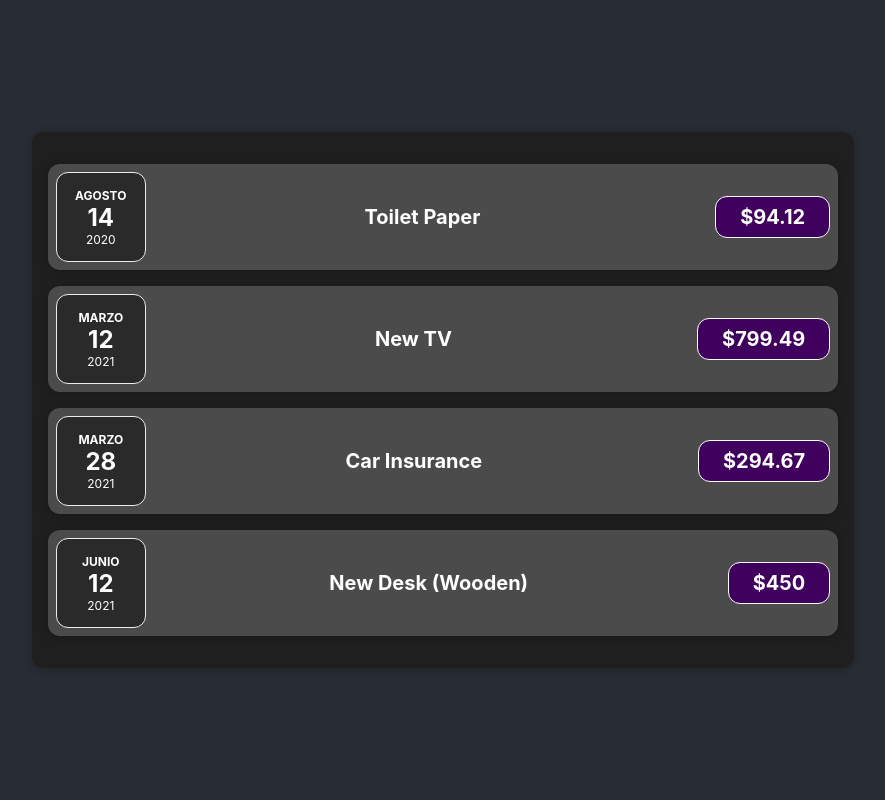
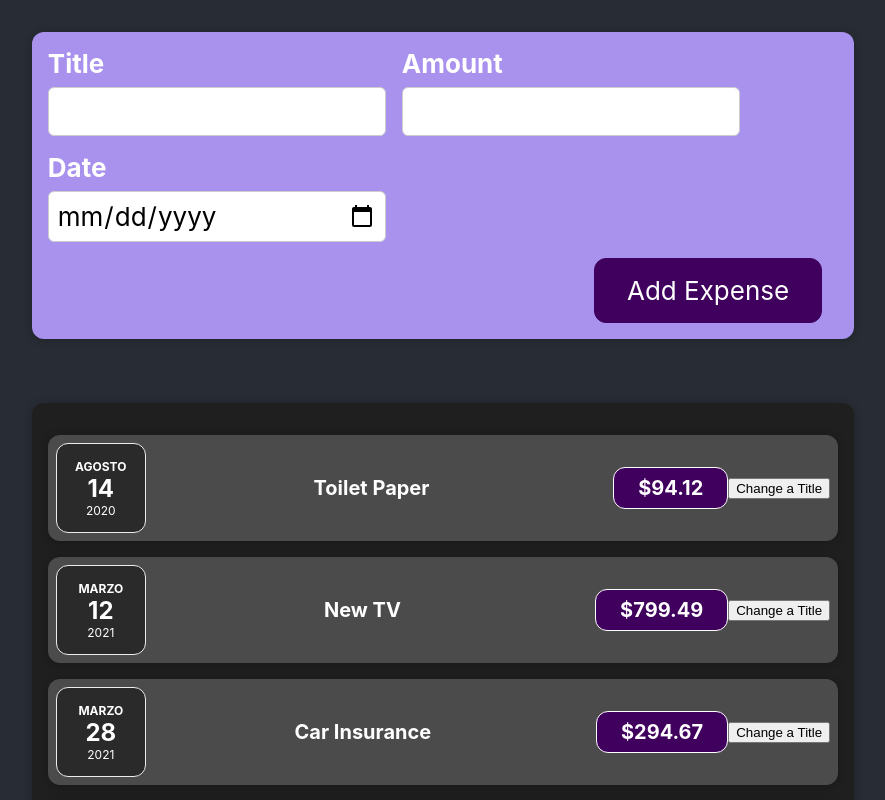
Before and after one commit to hathus/complete-react-app, a React (Create React App) app: page / in a window 1280 px wide. Shown: the top 800 px of the page, without its empty margins (197-1082 px from the left). Built offline with nearby package versions, Linux system fonts and the light colour scheme.

Commit message:
new expense form component

```diff
--- a/src/App.js
+++ b/src/App.js
@@ -1,5 +1,6 @@
 //import ExpenseItem from "./components/ExpenseItem";
 import Expenses from "./components/Expenses/Expenses";
+import NewExpense from "./components/NewExpense/NewExpense";
 import "./App.css";
 
 function App() {
@@ -32,6 +33,7 @@ function App() {
   return (
     <div className="App">
       <header className="App-header">
+        <NewExpense />
         <Expenses expenses={expenses} />
       </header>
     </div>
--- a/src/components/Expenses/ExpenseItem.js
+++ b/src/components/Expenses/ExpenseItem.js
@@ -1,15 +1,24 @@
 import ExpenseDate from './ExpenseDate';
 import Card from '../UI/Card';
 import './ExpenseItem.css'
+import { useState } from 'react';
 
-function ExpenseItem(props) {
+const ExpenseItem = (props) => {
+
+  const [title, setTitle] = useState(props.title);
+
+  const changeTitle = () => {
+    setTitle('Title updated!')
+  }
+
   return (
     <Card className='expense-item'>
       <ExpenseDate date={props.date} />
       <div className='expense-item__description'>
-        <h2>{props.title}</h2>
+        <h2>{title}</h2>
         <div className='expense-item__price'>${props.amount}</div>
       </div>
+      <button onClick={changeTitle}>Change a Title</button>
     </Card>
   );
 }
--- /dev/null
+++ b/src/components/NewExpense/ExpenseForm.css
@@ -0,0 +1,26 @@
+.new-expense__controls {
+  display: flex;
+  flex-wrap: wrap;
+  gap: 1rem;
+  margin-bottom: 1rem;
+  text-align: left;
+}
+
+.new-expense__control label {
+  font-weight: bold;
+  margin-bottom: 0.5rem;
+  display: block;
+}
+
+.new-expense__control input {
+  font: inherit;
+  padding: 0.5rem;
+  border-radius: 6px;
+  border: 1px solid #ccc;
+  width: 20rem;
+  max-width: 100%;
+}
+
+.new-expense__actions {
+  text-align: right;
+}
--- /dev/null
+++ b/src/components/NewExpense/ExpenseForm.js
@@ -0,0 +1,28 @@
+import './ExpenseForm.css';
+
+const ExpenseForm = () => {
+
+  return (
+    <form>
+      <div className="new-expense__controls">
+        <div className="new-expense__control">
+          <label>Title</label>
+          <input type="text" />
+        </div>
+        <div className="new-expense__control">
+          <label>Amount</label>
+          <input type="number" min='0.01' step='0.01' />
+        </div>
+        <div className="new-expense__control">
+          <label>Date</label>
+          <input type="date" min='2020-01-01' max='2022-12-31' />
+        </div>
+      </div>
+      <div className='new-expense__actions'>
+        <button type='submit'>Add Expense</button>
+      </div>
+    </form>
+  );
+};
+
+export default ExpenseForm;
--- /dev/null
+++ b/src/components/NewExpense/NewExpense.css
@@ -0,0 +1,38 @@
+.new-expense {
+  background-color: #a892ee;
+  padding: 1rem;
+  margin: 2rem auto;
+  width: 50rem;
+  max-width: 95%;
+  border-radius: 12px;
+  text-align: center;
+  box-shadow: 0 1px 8px rgba(0, 0, 0, 0.25);
+}
+
+.new-expense button {
+  font: inherit;
+  cursor: pointer;
+  padding: 1rem 2rem;
+  border: 1px solid #40005d;
+  background-color: #40005d;
+  color: white;
+  border-radius: 12px;
+  margin-right: 1rem;
+}
+
+.new-expense button:hover,
+.new-expense button:active {
+  background-color: #510674;
+  border-color: #510674;
+}
+
+.new-expense button.alternative {
+  color: #220131;
+  border-color: transparent;
+  background-color: transparent;
+}
+
+.new-expense button.alternative:hover,
+.new-expense button.alternative:active {
+  background-color: #ddb3f8;
+}
--- /dev/null
+++ b/src/components/NewExpense/NewExpense.js
@@ -0,0 +1,13 @@
+import ExpenseForm from './ExpenseForm';
+import './NewExpense.css';
+
+const NewExpense = () => {
+
+  return (
+    <div className='new-expense'>
+      <ExpenseForm />
+    </div>
+  );
+};
+
+export default NewExpense;
```
